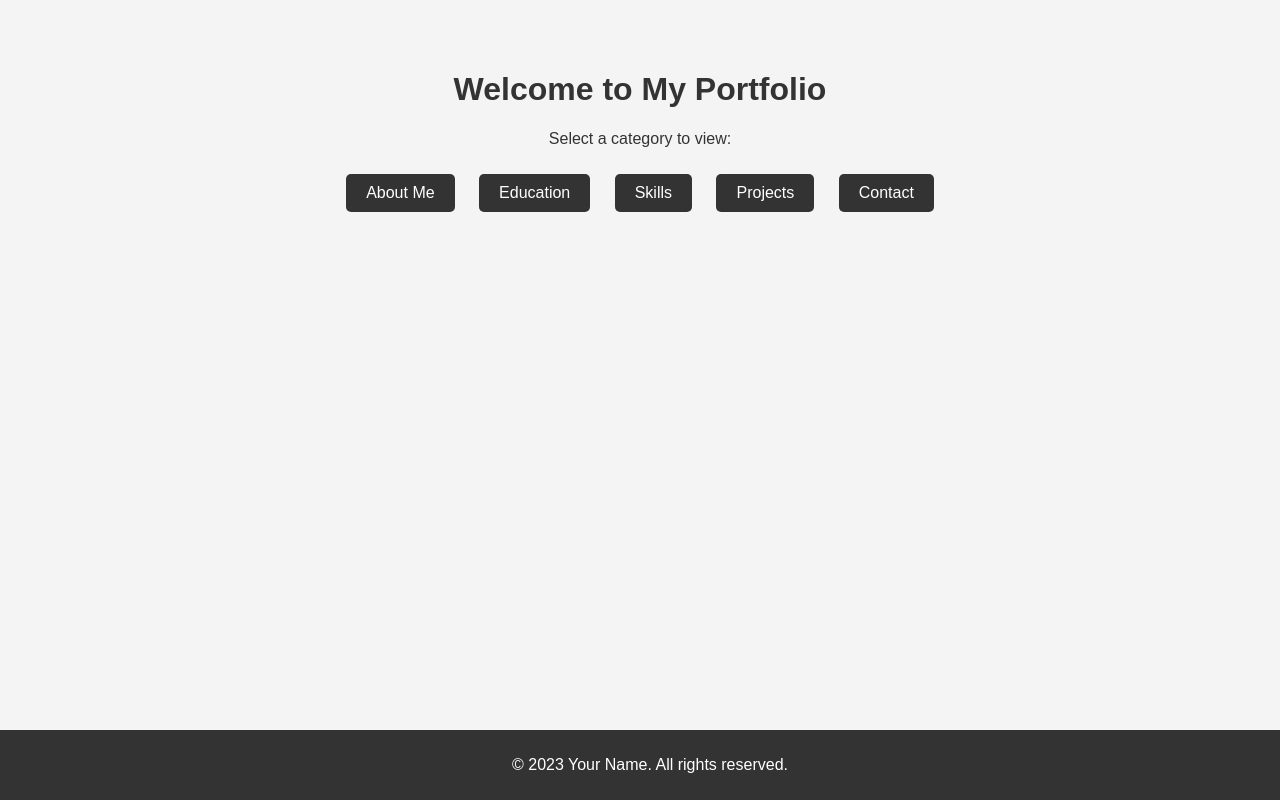
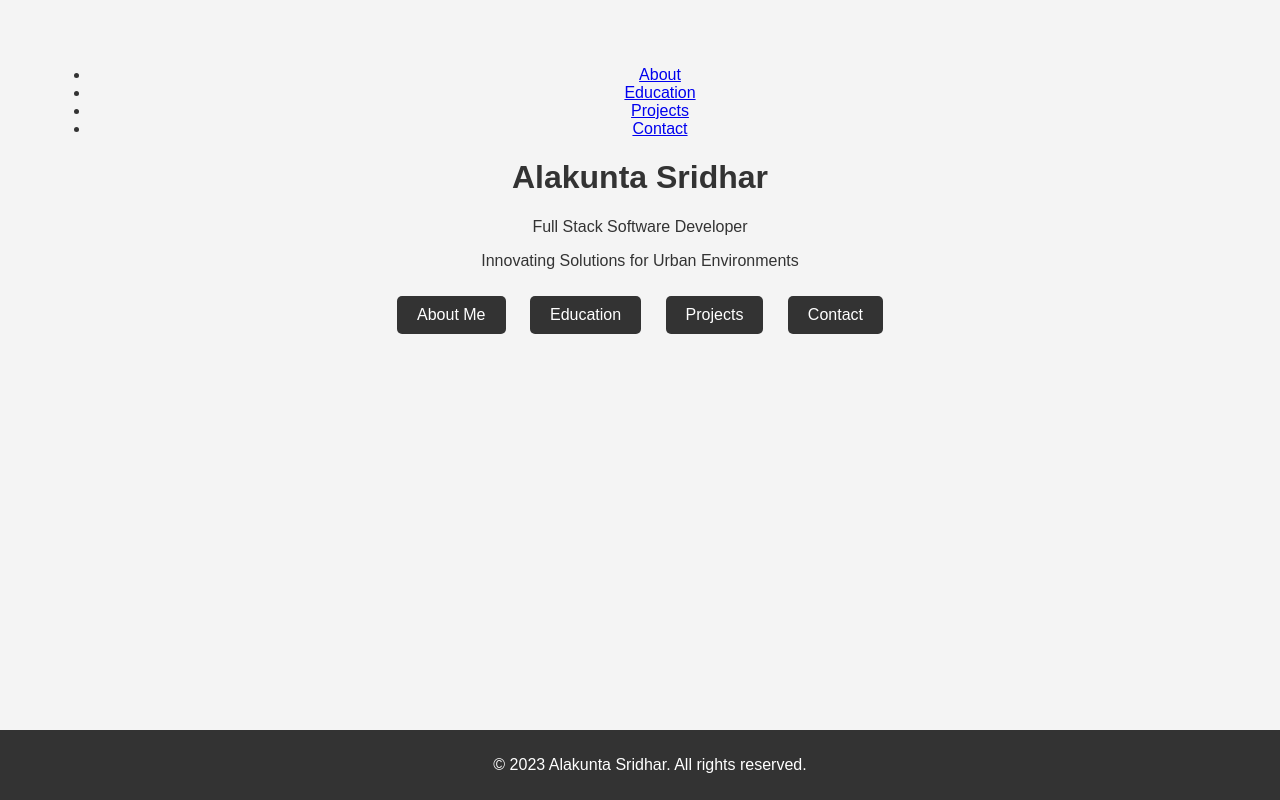
Before and after one commit to alakuntasridhar26/my_protifolio, a plain HTML site: page index.html in a window 1280 px wide. Drawn offline with Linux system fonts and the light colour scheme.

Commit message:
Update index.html

```diff
--- a/index.html
+++ b/index.html
@@ -3,20 +3,33 @@
 <head>
     <meta charset="UTF-8">
     <meta name="viewport" content="width=device-width, initial-scale=1.0">
-    <title>Dynamic Portfolio</title>
+    <title>Alakunta Sridhar - Portfolio</title>
     <link rel="stylesheet" href="styles.css">
 </head>
 <body>
     <!-- Loading Page -->
     <div id="loading-page">
-        <h1>Welcome to My Portfolio</h1>
-        <p>Select a category to view:</p>
-        <div class="category-buttons">
-            <button onclick="showCategory('about')">About Me</button>
-            <button onclick="showCategory('education')">Education</button>
-            <button onclick="showCategory('skills')">Skills</button>
-            <button onclick="showCategory('projects')">Projects</button>
-            <button onclick="showCategory('contact')">Contact</button>
+        <!-- Navigation Menu -->
+        <nav>
+            <ul>
+                <li><a href="#about" onclick="showCategory('about')">About</a></li>
+                <li><a href="#education" onclick="showCategory('education')">Education</a></li>
+                <li><a href="#projects" onclick="showCategory('projects')">Projects</a></li>
+                <li><a href="#contact" onclick="showCategory('contact')">Contact</a></li>
+            </ul>
+        </nav>
+
+        <!-- Main Content -->
+        <div class="main-content">
+            <h1>Alakunta Sridhar</h1>
+            <p class="tagline">Full Stack Software Developer</p>
+            <p class="sub-tagline">Innovating Solutions for Urban Environments</p>
+            <div class="category-buttons">
+                <button onclick="showCategory('about')">About Me</button>
+                <button onclick="showCategory('education')">Education</button>
+                <button onclick="showCategory('projects')">Projects</button>
+                <button onclick="showCategory('contact')">Contact</button>
+            </div>
         </div>
     </div>
 
@@ -27,7 +40,7 @@
 
     <!-- Footer -->
     <footer>
-        <p>&copy; 2023 Your Name. All rights reserved.</p>
+        <p>&copy; 2023 Alakunta Sridhar. All rights reserved.</p>
     </footer>
 
     <script src="script.js"></script>
```
